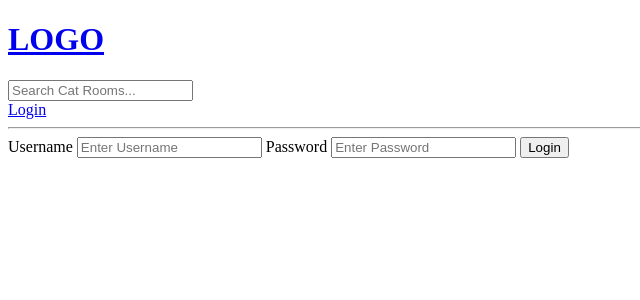
After one commit to steffincodes/catswhocode, a Django app: page /login/ in a window 1280 px wide. The commit adds this page. Shown: the top 300 px of the page, without its empty margins (0-640 px from the left). Run offline with Django 4.2, Linux system fonts and the light colour scheme.

Commit message:
🏗️ WIP: Authentication - Login/Logout

```diff
--- /dev/null
+++ b/base/templates/base/login_register.html
@@ -0,0 +1,31 @@
+{% extends 'main.html' %} {% block content%}
+
+<div>
+  {% if messages %}
+  <ul class="messages">
+    {% for message in messages %}
+    <li>{{message}}</li>
+    {% endfor %}
+  </ul>
+  {% endif %}
+  <form method="POST" action="">
+    {% csrf_token %}
+    <label for="username">Username</label>
+    <input
+      type="text"
+      name="username"
+      id="username"
+      placeholder="Enter Username"
+    />
+    <label for="password">Password</label>
+    <input
+      type="password"
+      name="password"
+      id="password"
+      placeholder="Enter Password"
+    />
+    <input type="submit" value="Login" />
+  </form>
+</div>
+
+{% endblock %}
--- a/base/urls.py
+++ b/base/urls.py
@@ -2,6 +2,9 @@ from django.urls import path
 from . import views
 
 urlpatterns = [
+    path('login/',views.loginRegister, name = 'login'),
+    path('logout/',views.logoutUser, name = 'logout'),
+
     path('', views.home, name='home'),
     path('cat-room/<str:pk>', views.catRoom, name='catRoom'),
 
--- a/base/views.py
+++ b/base/views.py
@@ -1,9 +1,36 @@
 from django.shortcuts import render, redirect
+from django.contrib import messages
+from django.contrib.auth import authenticate, login, logout
 from django.db.models import Q
+from django.contrib.auth.models import User
 from .models import CatRoom, Topic
 from .forms import CatRoomForm
 
 # Create your views here.
+
+
+def loginRegister(request):
+    if request.method == 'POST':
+        username = request.POST.get('username')
+        password = request.POST.get('password')
+        try:
+            user = User.objects.get(username=username)
+        except:
+            messages.error(request, 'User not found')
+        user = authenticate(request, username=username, password=password)
+        if user is not None:
+            login(request, user)
+            return redirect('home')
+        else:
+            messages.error(request, 'Authetication Failed')
+
+    context = {}
+    return render(request, 'base/login_register.html', context)
+
+
+def logoutUser(request):
+    logout(request)
+    return redirect('home')
 
 
 def home(request):
@@ -18,7 +45,7 @@ def home(request):
     context = {
         'catRooms': catRooms,
         'topics': topics,
-        'catRooms_count':catRooms_count
+        'catRooms_count': catRooms_count
     }
     return render(request, 'base/home.html', context)
 
--- a/templates/navbar.html
+++ b/templates/navbar.html
@@ -1,8 +1,12 @@
 <a href="/">
-    <h1>LOGO</h1>
+  <h1>LOGO</h1>
 </a>
 <form action="{% url 'home' %}">
-    <input type="text" name="q" placeholder="Search Cat Rooms..."/>
+  <input type="text" name="q" placeholder="Search Cat Rooms..." />
 </form>
-
-<hr>
+{% if request.user.is_authenticated %}
+<a href="{% url 'logout' %}">Logout</a>
+{% else %}
+<a href="{% url 'login' %}">Login</a>
+{% endif %}
+<hr />
```
